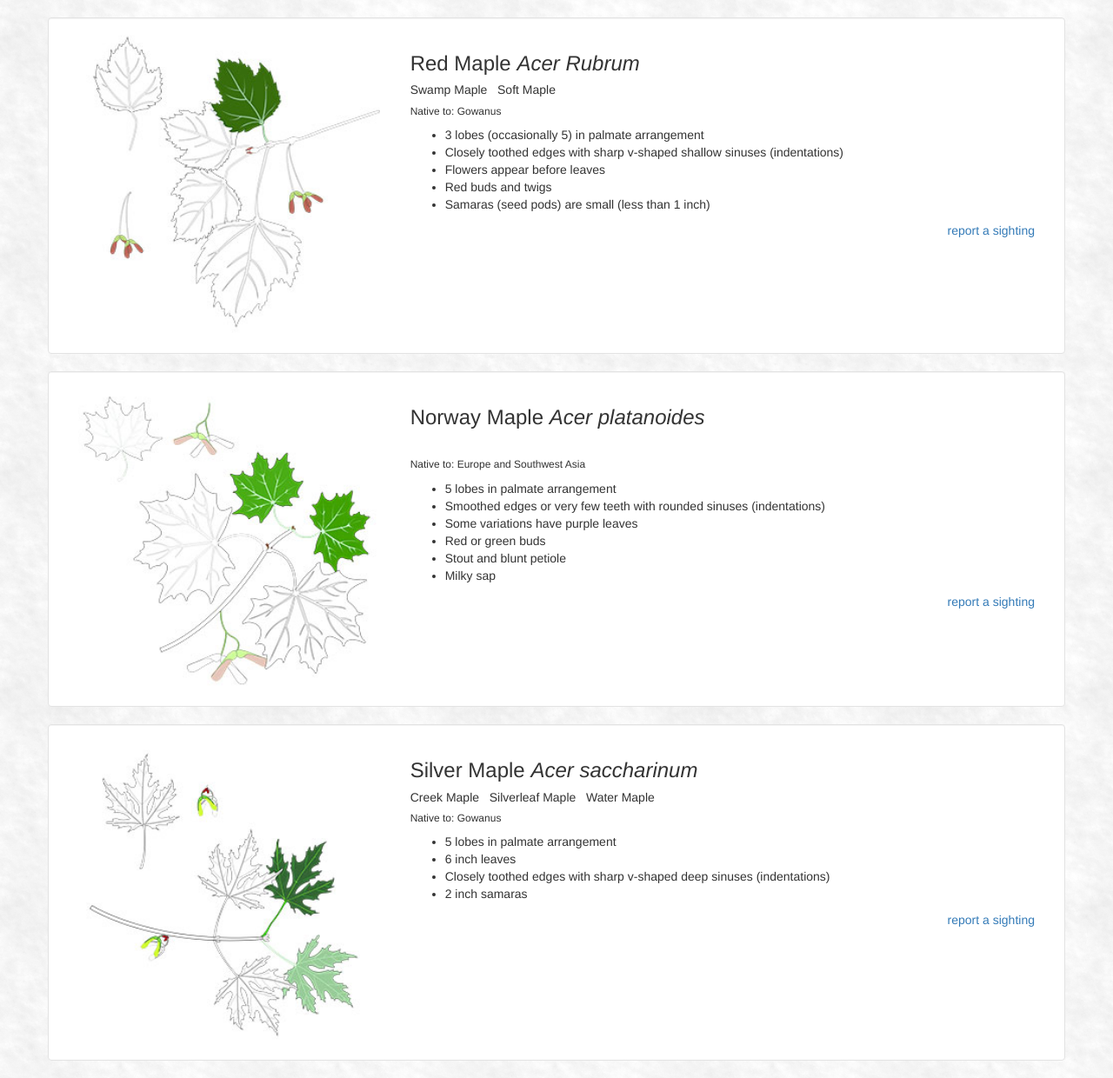
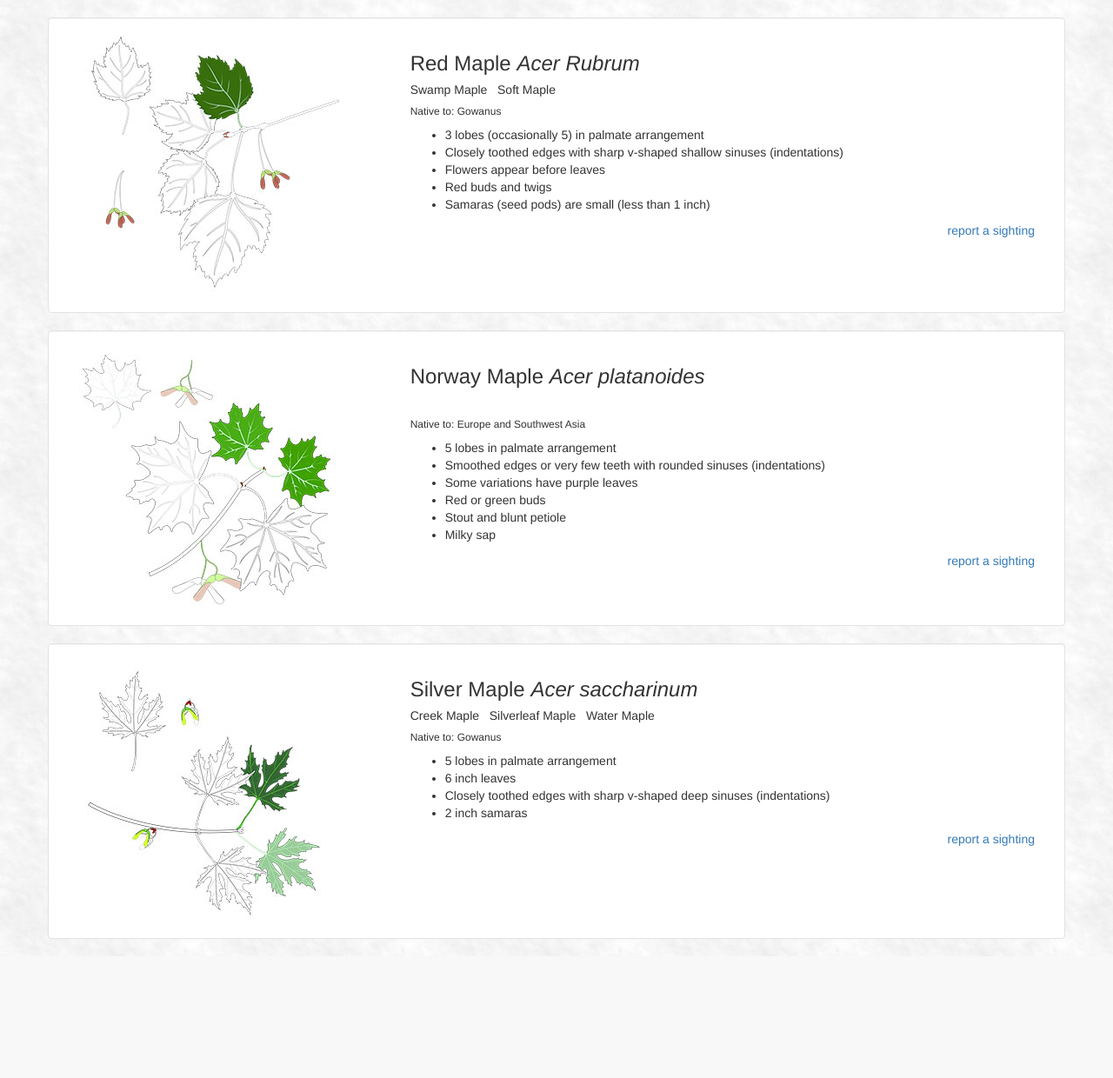
Before and after one commit to Kadee80/floraReportV1, a Flask app: page /catalog in a window 1280 px wide. Shown: the part 52-1292 px from the top of the page at 87% size. After the commit the page ends 1132 px from the top, so only its background shows below. Run offline with Flask 2, Linux system fonts and the light colour scheme; parts of the project's set-up code (start-up, migrations or seed data) failed here and were passed over; some libraries are stand-ins or nearby versions.

Commit message:
fixing css

```diff
--- a/static/css/main.css
+++ b/static/css/main.css
@@ -13,7 +13,7 @@ span.label a {
 	background-color: #FFF;
 }
 
-img{
+/*img{
 	width:100%;
 	height:auto;
-}
+}*/
--- a/templates/catalog.html
+++ b/templates/catalog.html
@@ -7,7 +7,7 @@
 <div class="row well">
 <!-- left column -->
 	<div class="col-md-4 ">
-		<img class="animal_icon img-rounded" src="/static/img/{{ info.get('thumb') }}">
+		<img class=" img-rounded" src="/static/img/{{ info.get('thumb') }}">
 	</div>
 	<!-- right column -->
 	<div class="col-md-8 "style="padding-left:20px;" >
```
